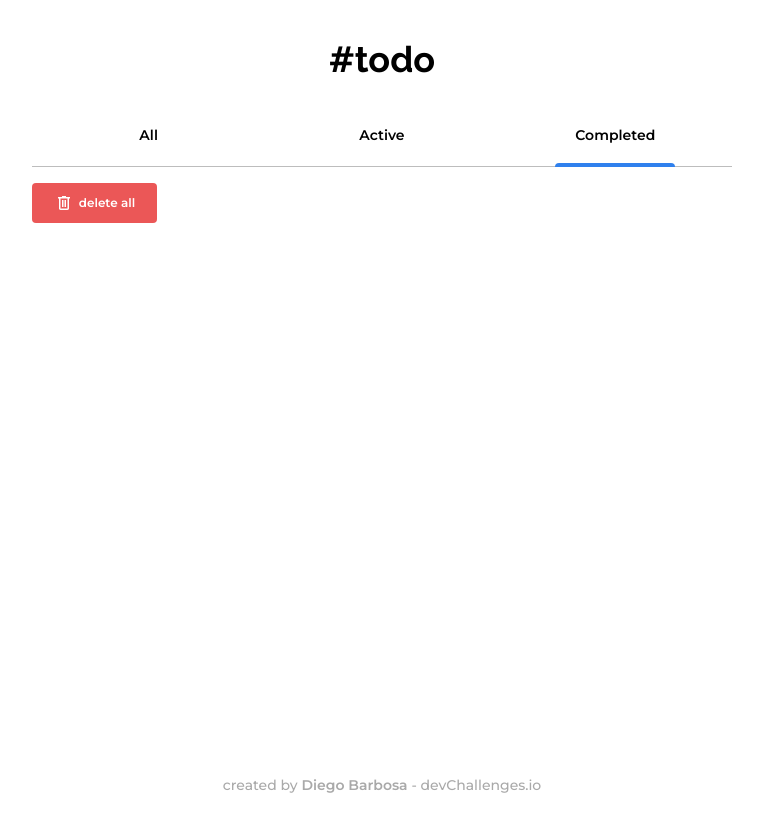
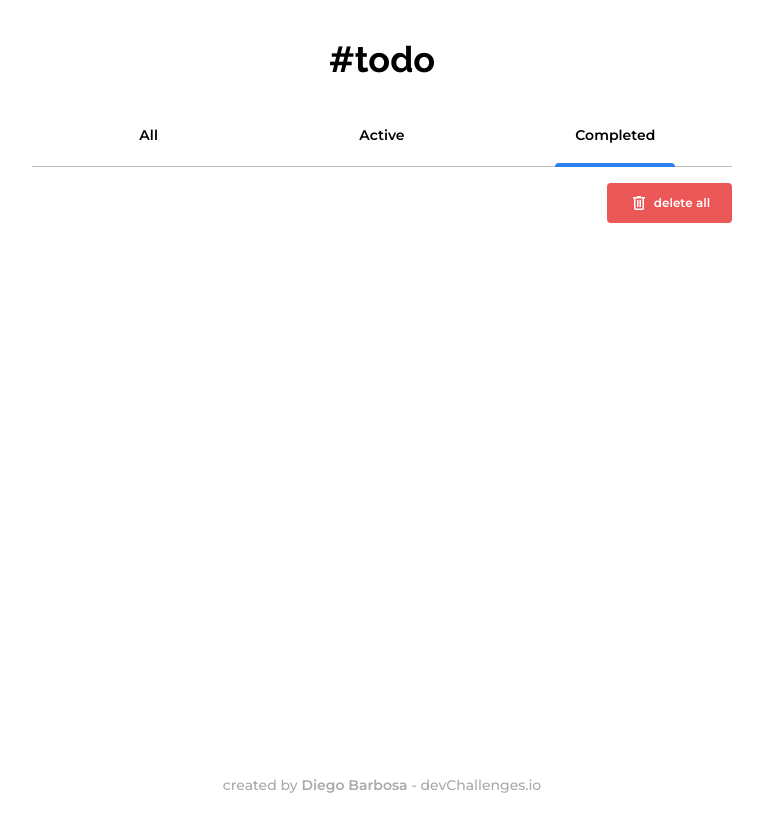
Before and after one commit to barbosadiego/todo-app-challenge, a React (Create React App) app: page /completed in a window 1280 px wide. Shown: the whole page, without its empty margins (258-1021 px from the left). Built offline with nearby package versions, Linux system fonts and the light colour scheme.

Commit message:
update delete btn style in Completed view

```diff
--- a/src/views/Completed.jsx
+++ b/src/views/Completed.jsx
@@ -47,12 +47,14 @@ const Button = styled.button`
   line-height: 15px;
   cursor: pointer;
   border-radius: 4px;
+  position: absolute;
+  right: 0px;
+  transition: 0.3s;
 
-  & > div {
-    width: 23px;
-    height: 23px;
-    display: flex;
-    justify-content: center;
-    align-items: center;
+  @media screen and (min-width: 1000px) {
+    &:hover {
+      background-color: rgba(235, 87, 87, 0.9);
+      box-shadow: 0px 0px 0px 4px rgba(235, 87, 87, 0.3);
+    }
   }
 `;
```
